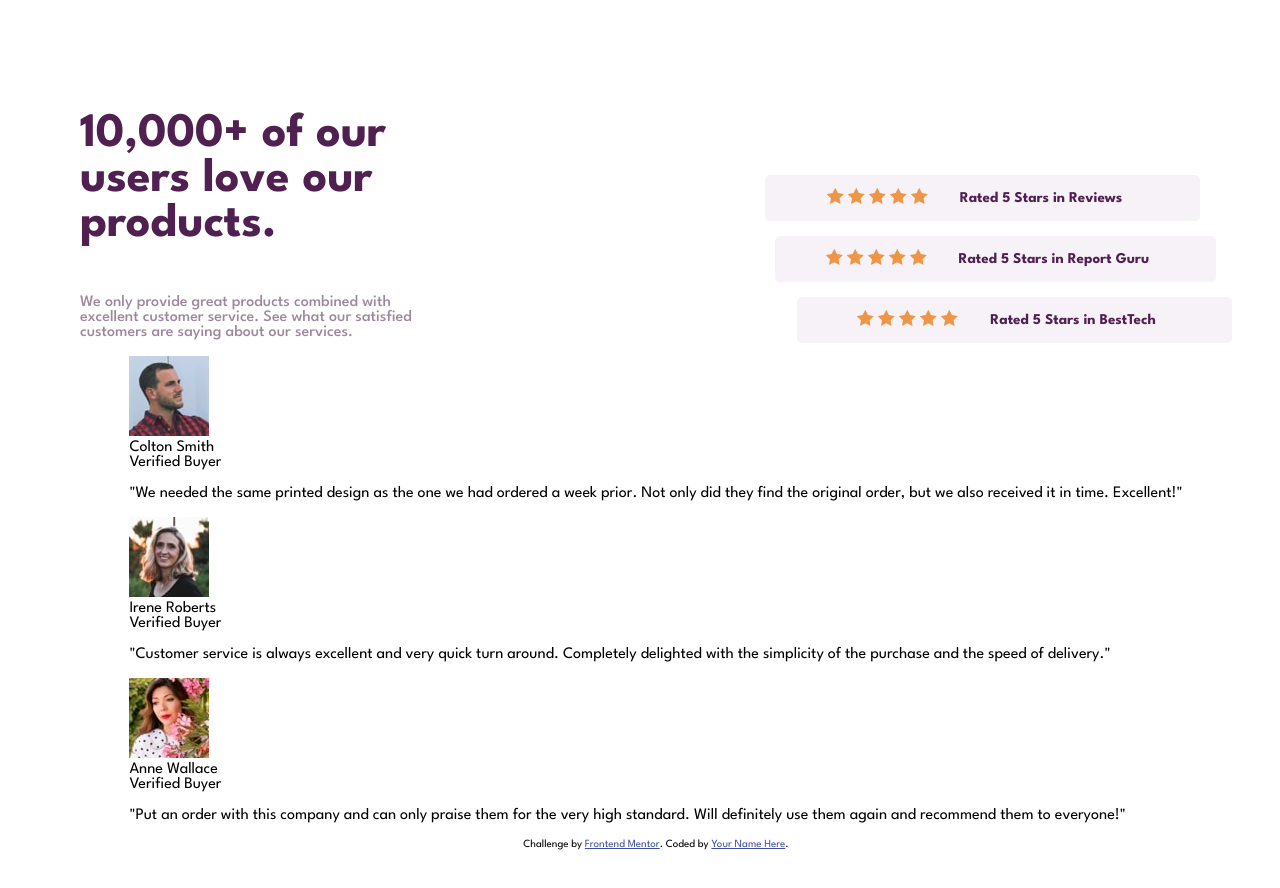
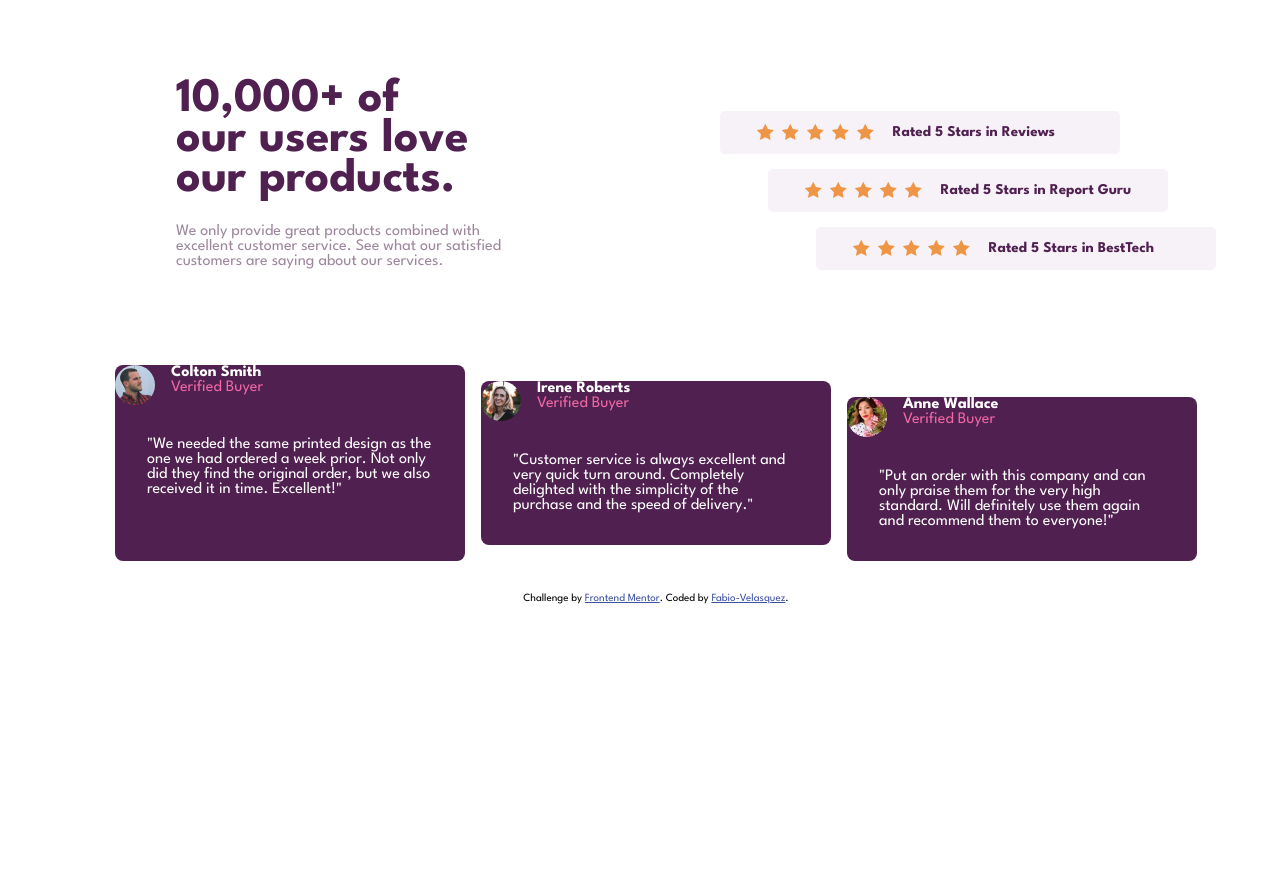
Before and after one commit to Fabio-Velasquez/social-proof-section-master, a plain HTML site: page social-proof-section-master/index.html in a window 1280 px wide. After the commit the page ends 800 px from the top, so only its background shows below. Drawn offline with Linux system fonts and the light colour scheme.

Commit message:
feature: top section completed and bottom section 70% completed.

```diff
--- a/social-proof-section-master/index.html
+++ b/social-proof-section-master/index.html
@@ -133,11 +133,14 @@
   </div>
 
   <div class="testimonials">
+      <div class="user_testimonial_section_parent">
           <div class="user_testimonial_section">
               <div class="user_information_section">
                   <img src="./images/image-colton.jpg" alt="coltons's user profile image" class="user_profile_image">
+                  <div class="user_info">
                       <div class="name_of_user">Colton Smith</div>
                       <div class="verified_buyer">Verified Buyer</div>
+                  </div>
               </div>
               <div class="testimonial_text">
                   <p class="actual_text">
@@ -147,11 +150,14 @@
                   </p>
               </div>
           </div>
+      </div>
       <div class="user_testimonial_section">
           <div class="user_information_section">
             <img src="./images/image-irene.jpg" alt="Irene's user profile image" class="user_profile_image">
+            <div class="user_info">
                 <div class="name_of_user">Irene Roberts</div>
                 <div class="verified_buyer">Verified Buyer</div>
+            </div>
           </div>
           <div class="testimonial_text">
               <p class="actual_text">
@@ -163,8 +169,10 @@
       <div class="user_testimonial_section">
           <div class="user_information_section">
               <img src="./images/image-anne.jpg" alt="anne's user profile image" class="user_profile_image">
+              <div class="user_info">
                   <div class="name_of_user">Anne Wallace</div>
                   <div class="verified_buyer">Verified Buyer</div>
+              </div>
           </div>
           <div class="testimonial_text">
               <p class="actual_text">
@@ -189,7 +197,7 @@
       Challenge by
       <a href="https://www.frontendmentor.io?ref=challenge" target="_blank"
         >Frontend Mentor</a
-      >. Coded by <a href="#">Your Name Here</a>.
+      >. Coded by <a href="#">Fabio-Velasquez</a>.
     </div>
   </body>
 </html>
--- a/social-proof-section-master/style.css
+++ b/social-proof-section-master/style.css
@@ -1,10 +1,9 @@
 :root{
-    --primary-dark-magenta:  hsl(300, 43%, 22%);
+    --primary-dark-magenta: hsl(300, 43%, 22%);
     --primary-soft-pink: hsl(333, 80%, 67%);
     --neutral-grayish-magenta: hsl(303, 10%, 53%);
     --neutral-light-grayish-magenta: hsl(300, 24%, 96%);
     --neutral-white: hsl(0, 0%, 100%);
-
 }
 body{
     font-family: 'League Spartan', Helvetica, sans-serif;
@@ -18,75 +17,124 @@ body{
 }
 .top_social_proof_section {
     display: flex;
-
 }
 
 .social_proof_header_section {
+    width: 60%;
+    margin-left: 6rem;
 }
 
 .social_proof_header {
     width: auto;
     display: flex;
     flex-direction: column;
-
 }
 
 .header_text {
     color: var(--primary-dark-magenta);
     font-weight: 700;
     font-size: 3rem;
+    line-height: 2.5rem;
     width: 60%;
+    margin: 0;
 }
 
 .blurb_text {
     color: var(--neutral-grayish-magenta);
-    font-weight: 500;
+    font-weight: 400;
+    margin-top: 1.5rem;
     opacity: 90%;
-    width: 55%;
-
+    width: 65%;
 }
 
 .star_review_section {
     display: flex;
     flex-direction: column;
     width: 65%;
-    margin-top: 5rem;
-}
-.start_review_child:nth-child(1){
-    margin-right: 2rem;
-    /*margin-left: 1rem;*/
-    /*padding-left: 6rem;*/
+    margin-top: 1rem;
 }
 
-.start_review_child:nth-child(2){
+.start_review_child:nth-child(1) >.third_party_review {
+    margin-right: 7rem;
+}
+
+.start_review_child:nth-child(2)> .third_party_review{
+    margin-right: 4rem;
+}
+.start_review_child:nth-child(3) > .third_party_review{
     margin-right: 1rem;
-    margin-left: .5rem;
 }
-.start_review_child:nth-child(3){
-    margin-right: 0;
-    margin-left: 2rem;
 
-}
 .third_party_review {
     float: right;
-    width: 80%;
+    width: 70%;
     display: flex;
     background-color: var(--neutral-light-grayish-magenta);
+    padding-right: 1rem;
     border-radius: 5px;
-    padding: .1rem 2rem .1rem 1rem;
+    margin-right: 0;
+    margin-left: 0;
     margin-top: 15px;
     justify-content: center;
     align-items: center;
-    /*flex-wrap: nowrap;*/
-    gap: 2rem;
-
-
 }
 
 
-
 .third_party_reviewer {
+    width: 50%;
     font-size: .8rem;
     font-weight: 700;
     color: var(--primary-dark-magenta);
 }
+
+.star_rating {
+    width: 40%;
+    display: flex;
+    justify-content: center;
+    align-items: center;
+    margin-left: 0;
+    gap: .5rem;
+}
+.testimonials {
+    display: flex;
+    gap: 1rem;
+    margin-top: 3rem;
+    padding: 2rem;
+}
+.user_testimonial_section {
+    background-color: var(--primary-dark-magenta);
+    border-radius: 8px;
+    height: 100%;
+    max-width: 350px;
+}
+.user_testimonial_section_parent {
+    margin-top: 0;
+}
+.user_testimonial_section:nth-child(2) {
+    margin-top: 1rem;
+}
+.user_testimonial_section:nth-child(3) {
+    margin-top: 2rem;
+}
+.user_information_section {
+    display: flex;
+    gap: 1rem;
+}
+.user_profile_image {
+    border-radius: 50%;
+    width: 40px;
+}
+.name_of_user {
+    color: var(--neutral-white);
+    font-weight: 700;
+}
+.verified_buyer {
+    color: var(--primary-soft-pink);
+}
+.testimonial_text {
+    color: var(--neutral-white);
+    margin: 2rem;
+}
+/*.user_information_section:nth-child(1){*/
+/*    margin-top: 1rem;*/
+/*}*/
```
Lines whose indentation alone changed are shown as unchanged.
